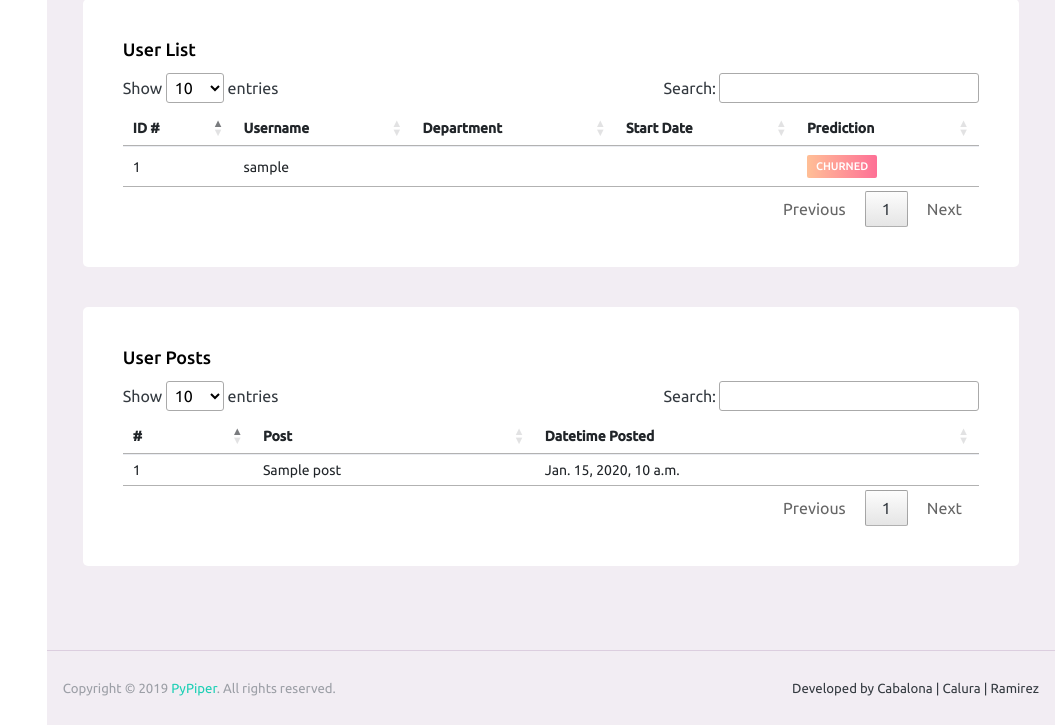
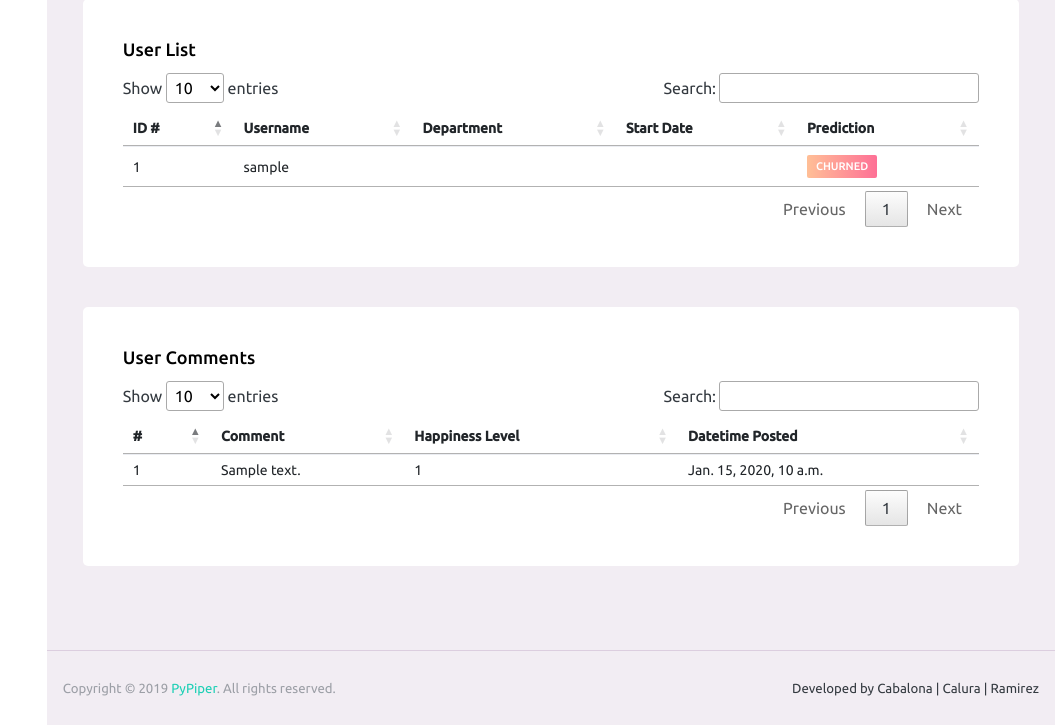
Before and after one commit to king-ds/nova-hr-assistant, a Django app: template templates/admin_dashboarding/dashboard.html in a window 1280 px wide. Shown: the part 1185-1910 px from the top of the page, without its empty margins (225-1280 px from the left). Run offline with Django 3.2, Linux system fonts and the light colour scheme; tables that the repository leaves empty hold one stand-in row (values such as "Sample post"); the template is opened without the code that fills it: values that come from a table or form of the project are taken from there, most other values are stand-ins (such as "Sample title", 1, 10 or a date in 2020); some libraries are stand-ins or nearby versions; some web fonts are replaced.

Commit message:
Cleaned admin, vote feed, profile

```diff
--- a/admin_dashboarding/views.py
+++ b/admin_dashboarding/views.py
@@ -3,13 +3,15 @@ import math
 import requests
 import calendar
 from datetime import datetime, timedelta
+
 # Django
 from django.shortcuts import render, redirect
-from gmail_authentication.models import *
-from vote.models import *
 from django.http import JsonResponse
 from django.db.models import Count, Sum, Avg
 
+# Application
+from gmail_authentication.models import *
+from vote.models import *
 
 def get_avg_votes(request):
     if request.method == "GET":
@@ -78,6 +80,7 @@ def home(request):
     if request.session['name'] == 'SecretKey':
         Users = User.objects.all()
         Departments = Department.objects.all()
-        return render(request, 'admin_dashboarding/dashboard.html', {'Users' : Users, 'Departments' : Departments})
+        Comments = Votes.objects.all()
+        return render(request, 'admin_dashboarding/dashboard.html', {'Users' : Users, 'Departments' : Departments, 'Comments': Comments})
     else:
         return redirect('login')
--- a/templates/admin_dashboarding/dashboard.html
+++ b/templates/admin_dashboarding/dashboard.html
@@ -154,9 +154,9 @@
     <div class="col-md-12 grid-margin stretch-card">
     <div class="card">
         <div class="card-body">
-        <h4 class="card-title">User Posts</h4>
+        <h4 class="card-title">User Comments</h4>
         <div class="table-responsive">
-            {% if Posts %}
+            {% if Comments %}
             <table class="table" id="post_table">
             <thead>
                 <tr>
@@ -164,7 +164,10 @@
                     #
                 </th>
                 <th>
-                    Post
+                    Comment
+                </th>
+                <th>
+                    Happiness Level
                 </th>
                 <th>
                     Datetime Posted
@@ -172,23 +175,26 @@
                 </tr>
             </thead>
             <tbody>
-                {% for post in Posts %}
+                {% for comment in Comments %}
                 <tr>
                 <td>
-                    {{post.id}}
+                    {{comment.id}}
                 </td>
                 <td>
-                    {{post.post}}
+                    {{comment.comment}}
                 </td>
                 <td>
-                    {{post.datetime_comments}}
+                    {{comment.votes}}
+                </td>
+                <td>
+                    {{comment.datetime_voted}}
                 </td>
                 </tr>
                 {% endfor %}
             </tbody>
             </table>
             {% else %}
-            <h5>No post available</h5>
+            <h5>No comment available</h5>
             {% endif %}
         </div>
         </div>
--- a/templates/profile_feed/profile.html
+++ b/templates/profile_feed/profile.html
@@ -17,7 +17,7 @@
     <div class="user-profile-container">
         <div class="user-profile-container-content">
             <div class="user-profile-photo">
-                <img src="https://scontent.xx.fbcdn.net/v/t1.0-1/p200x200/67682588_126318361965461_4410404600893407232_n.jpg?_nc_cat=101&_nc_oc=AQlnzQCHFJUAUo8hfkZO0xrBBJYVNYUe8VHrHkE26x-gljmMF6QRRerAqEa6-sLM_gE&_nc_ht=scontent.xx&oh=5a66a044401e6fcef5026a5f593139a1&oe=5E0842C4">
+                <img src="{% static 'profile_feed/images/profile-photo.png' %}">
             </div>
             <div class="user-profile-username">
                 <b><a href="#">@{{username}}</a></b>
```
Also changed, not shown: templates/gmail_authentication/configure_account.html (+0 -17 lines), templates/vote_feed/vote_feed.html (+8 -6 lines), vote/views.py (+4 -41 lines), vote_feed/views.py (+46 -44 lines).
